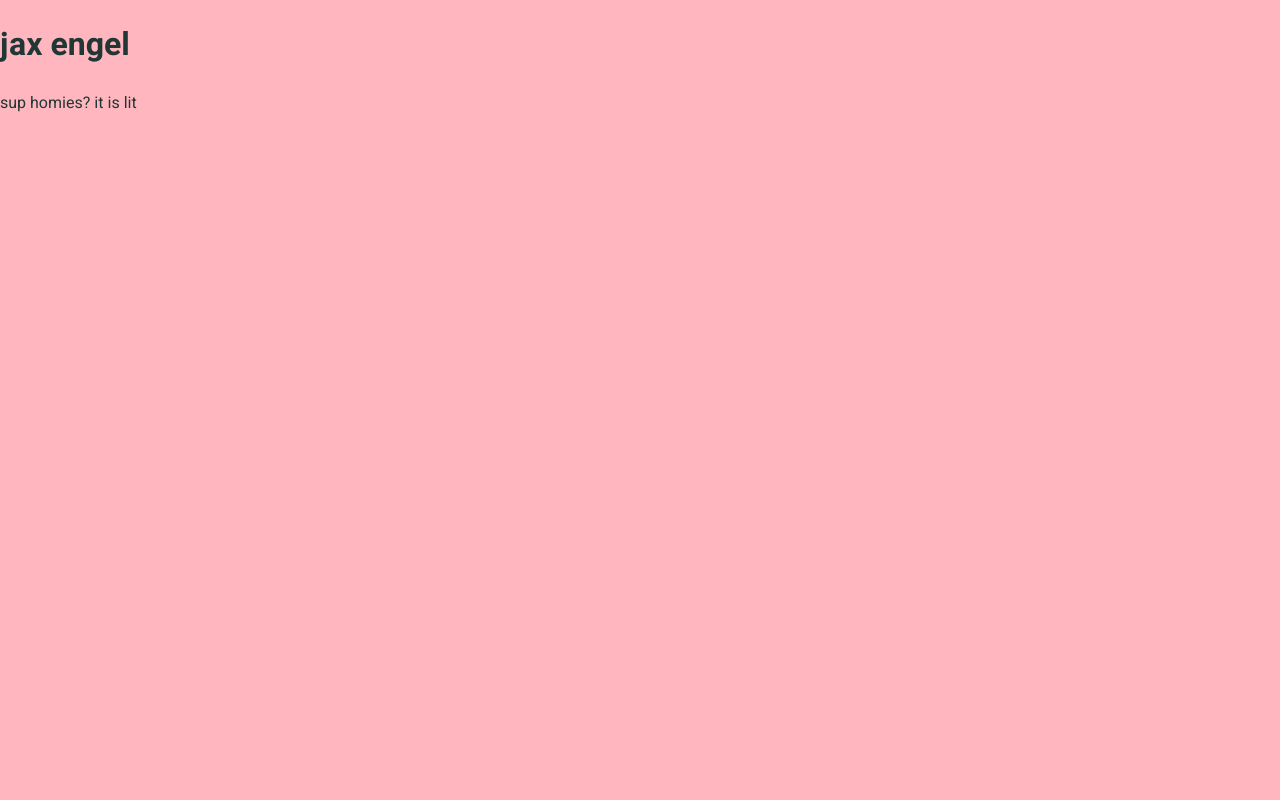
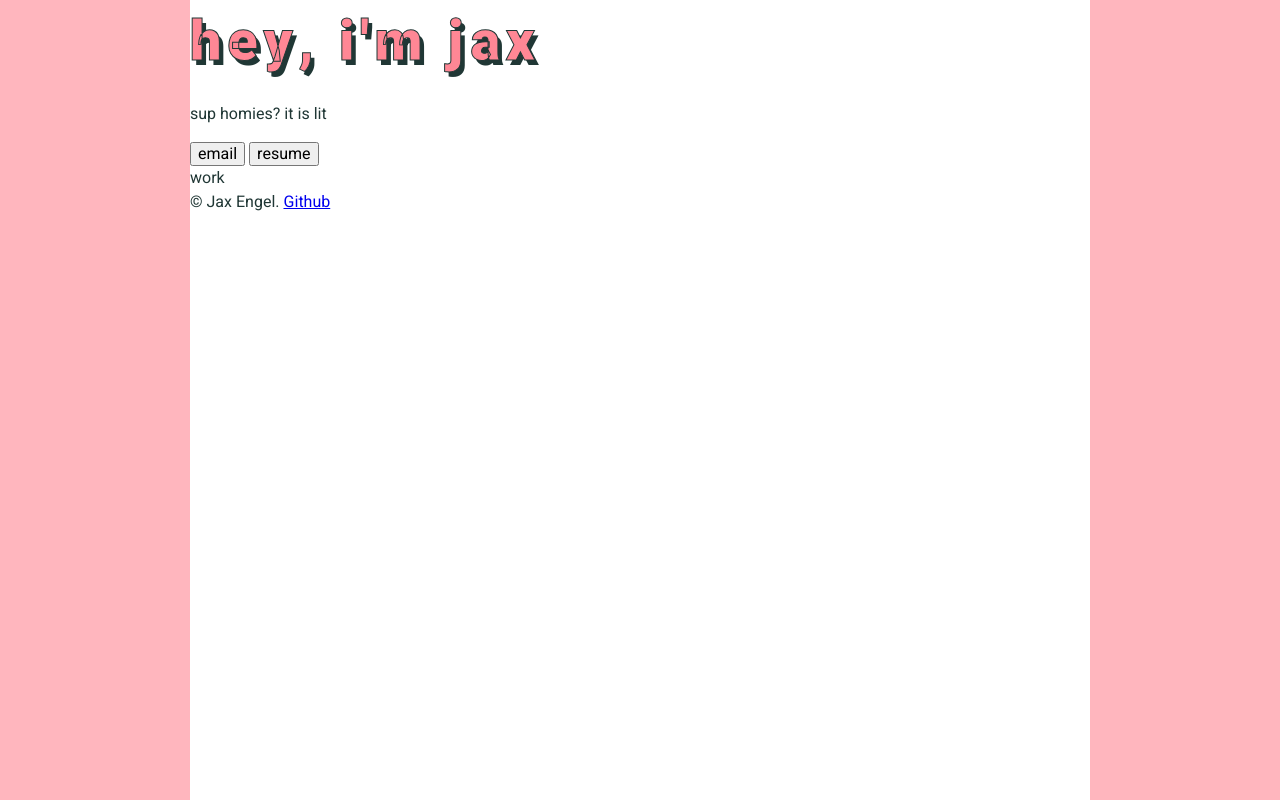
Before and after one commit to jaxatto/jax-portfolio, a website: page index.html in a window 1280 px wide. Drawn offline with Linux system fonts and the light colour scheme.

Commit message:
add typography and begin styling containers

```diff
--- a/content/scss/src/_style.scss
+++ b/content/scss/src/_style.scss
@@ -4,19 +4,30 @@
 @use 'abstracts' as *;
 @use 'base' as *;
 
+* {
+    box-sizing: border-box;
+}
+
+html, body {
+    height: 100%;
+}
+
 body {
     background: get('color.primary');
 }
 
-// .container {
-//     display: grid;
-//     grid-template-columns: auto 900px auto;
-// }
+.container {
+    display: block;
+    height: 100%;
+    margin: 0 auto;
+    max-width: rem-calc(900px);
 
-// .content {
-//     // background: map($clr, light);
-// }
+    @include bp(lg) {
+        background: get('color.light');
+    }
+}
 
-// @mixin color-any($property, $value) {
-//     #{$property}: map-get($color, $value);
-// }
+section, footer {
+    background: get('color.light');
+    display: block;
+}
--- a/content/scss/src/base/_typography.scss
+++ b/content/scss/src/base/_typography.scss
@@ -10,3 +10,14 @@ body {
     font-weight: get('font.weight.regular');
     line-height: get('font.line-height.default');
 }
+
+h1 {
+    color: get('color.primary-dark');
+    font-size: rem-calc(56px);
+    font-weight: get('font.weight.black');
+    letter-spacing: 0.1em;
+    line-height: rem-calc(86px);
+    margin: 0;
+    text-shadow: 4px 5px 0px get('color.dark');
+    -webkit-text-stroke: 1px get('color.dark');
+}
--- a/index.html
+++ b/index.html
@@ -22,12 +22,22 @@
   <![endif]-->
 
   <div class="container">
-    <div></div>
-    <div class="content">
-      <h1>jax engel</h1>
+    <section class="about">
+      <h1>hey, i'm jax</h1>
       <p>sup homies? it is lit</p>
-    </div>
-    <div></div>
+
+      <div class="btn-group">
+        <button>email</button>
+        <button>resume</button>
+      </div>
+    </section>
+    <section class="work">
+      work
+    </section>
+    <footer>
+      <span>&copy; Jax Engel.</span>
+      <a href="https://github.com/jaxatto/jax-portfolio" title="See this project on Github." target="_blank">Github</a>
+    </footer>
   </div>
 
  <!-- google here later -->
```
Also changed, not shown: content/css/style.css, 1 other file.
